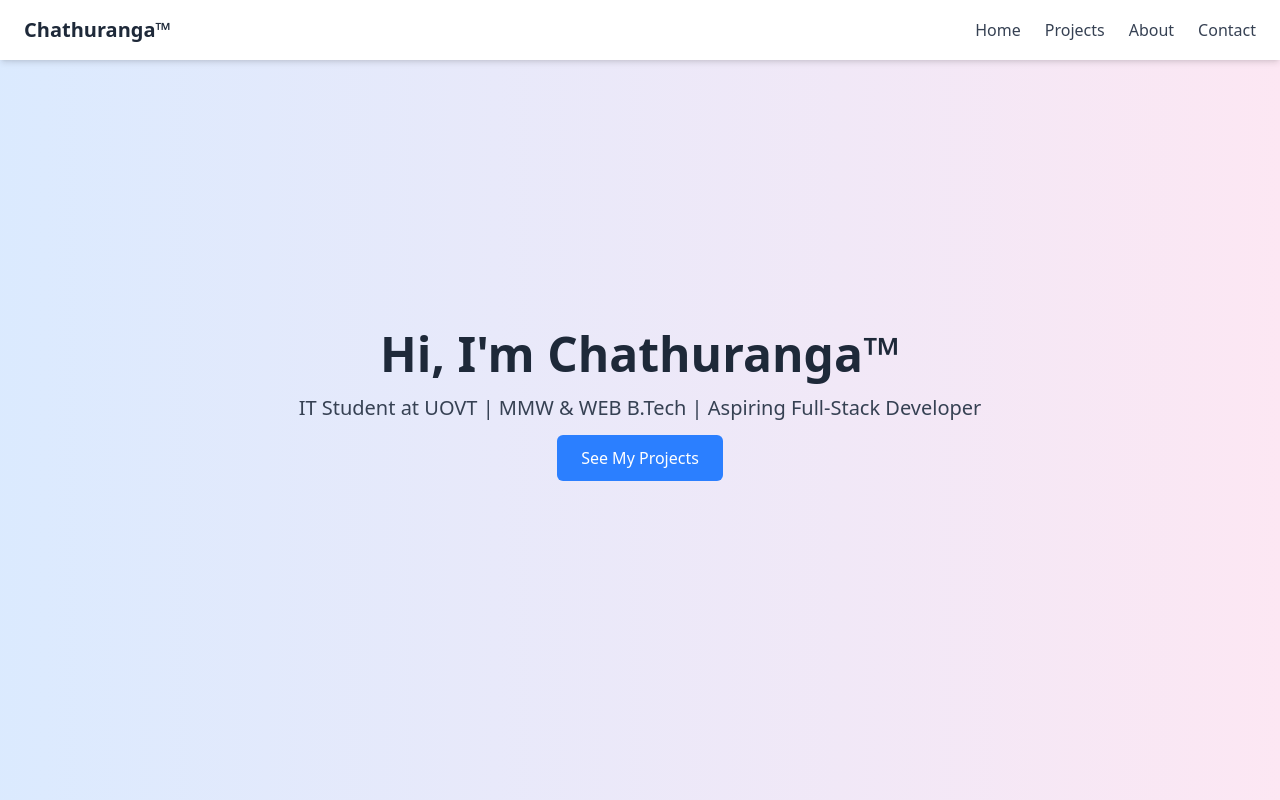
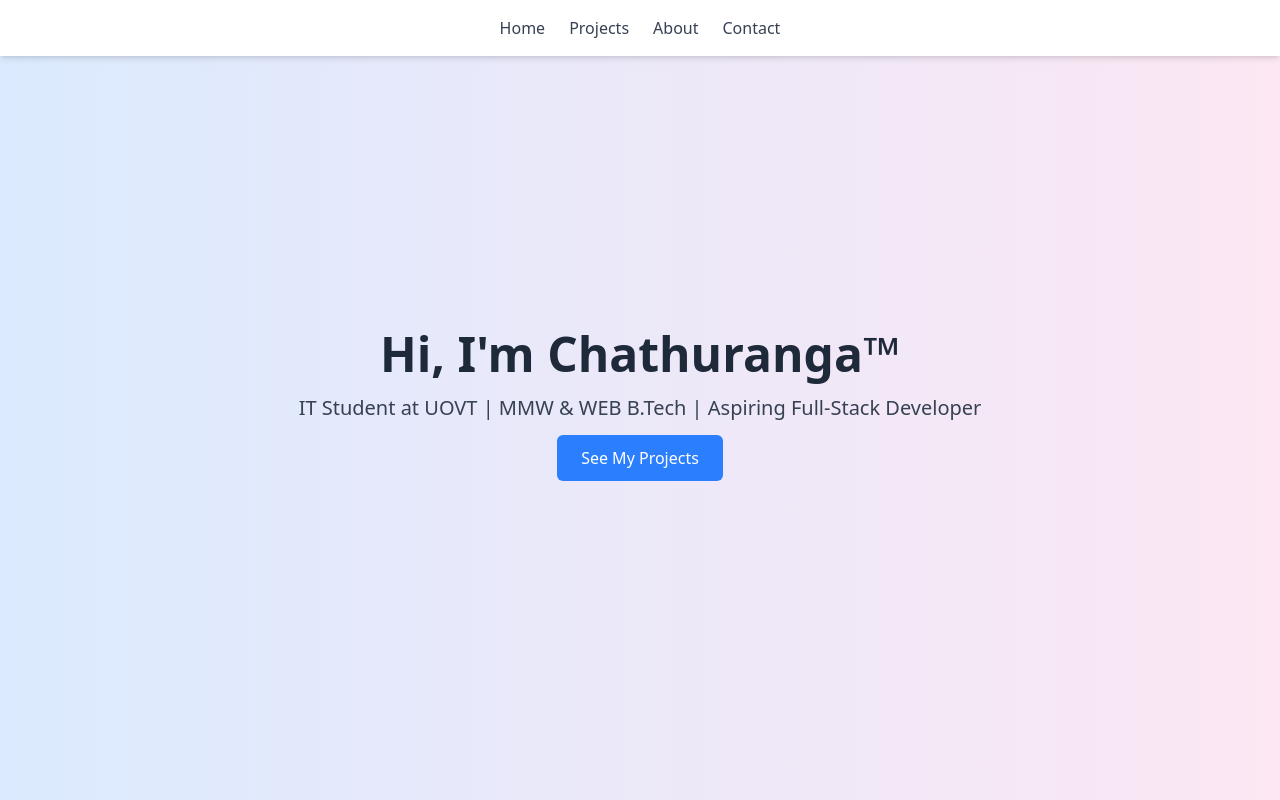
Before and after one commit to chathurangaFromUovt/my-portfolio, a React (Vite) app: page / in a window 1280 px wide. Shown: the top 800 px of the page. Built offline with nearby package versions, Linux system fonts and the light colour scheme.

Commit message:
navbar-fixed-v1

```diff
--- a/src/components/Navbar.jsx
+++ b/src/components/Navbar.jsx
@@ -3,13 +3,12 @@ import React from 'react';
 export default function Navbar() {
     return (
         <nav className="bg-white shadow-md fixed w-full z-10">
-            <div className="container mx-auto px-6 py-4 flex justify-between items-center">
-                <div className="text-xl font-bold text-gray-800">Chathuranga™</div>
-                <div className="flex flex-col md:flex-row md:space-x-6 mt-2 md:mt-0">
-                    <a href="#home" className="text-gray-700 hover:text-blue-500">Home</a>
-                    <a href="#projects" className="text-gray-700 hover:text-blue-500">Projects</a>
-                    <a href="#about" className="text-gray-700 hover:text-blue-500">About</a>
-                    <a href="#contact" className="text-gray-700 hover:text-blue-500">Contact</a>
+            <div className="container mx-auto px-6 py-4 flex justify-center">
+                <div className="space-x-6 flex">
+                    <a href="#home" className="text-gray-700 hover:text-blue-500 font-medium">Home</a>
+                    <a href="#projects" className="text-gray-700 hover:text-blue-500 font-medium">Projects</a>
+                    <a href="#about" className="text-gray-700 hover:text-blue-500 font-medium">About</a>
+                    <a href="#contact" className="text-gray-700 hover:text-blue-500 font-medium">Contact</a>
                 </div>
             </div>
         </nav>
```
